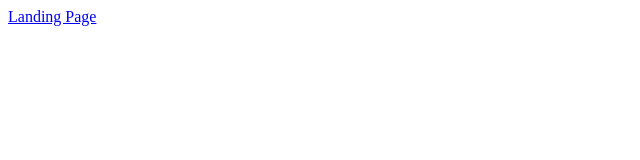
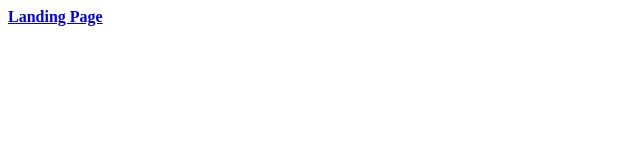
Before and after one commit to mem000/tesst, a plain HTML site: page index.html in a window 1280 px wide. Shown: the full height of the page, 0-640 px from the left. Drawn offline with Linux system fonts and the light colour scheme.

Commit message:
Update index.html

```diff
--- a/index.html
+++ b/index.html
@@ -8,7 +8,7 @@
 </head>
 
 <body>
-<a href="Landing Page.html">Landing Page</a>
+<a href="Landing Page.html" target="_target" title="this is my landing page..."><strong>Landing Page</strong></a>
 
 </body>
 
```
